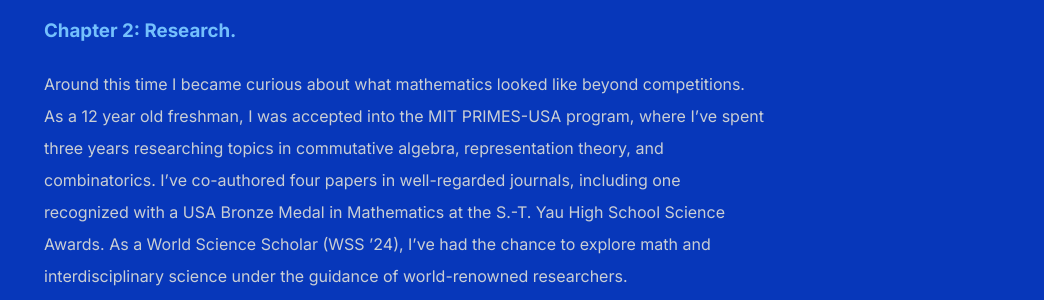
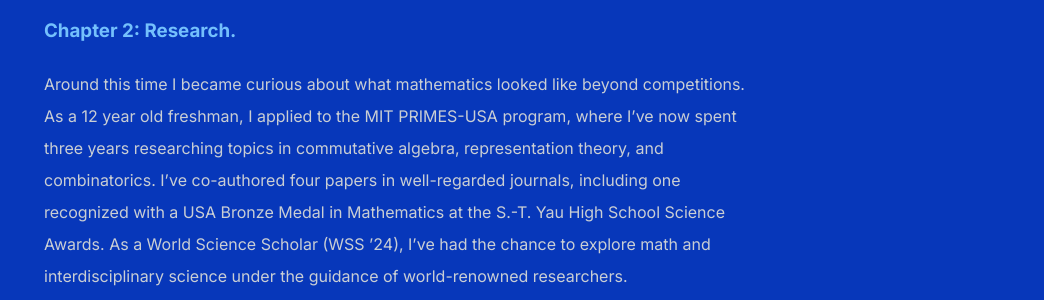
Before and after one commit to shihankanungo/shihankanungo.github.io, a Jekyll site: the page built from math.md, in a window 1280 px wide. Shown: the part 748-1048 px from the top of the page, without its empty margins (236-1280 px from the left). Built offline with Jekyll 4.4.1, drawn with Linux system fonts in a browser that asks for light colours.

Commit message:
Update math.md

```diff
--- a/math.md
+++ b/math.md
@@ -14,8 +14,8 @@
 It was an exciting time, filled with sharp puzzles and the joy of quick insight.
 
 ### Chapter 2: Research.
-Around this time I became curious about what mathematics looked like beyond competitions. As a 12 year old freshman, I was accepted into the MIT PRIMES-USA program, where
-I’ve spent three years researching topics in commutative algebra, representation theory, and combinatorics. I’ve co-authored four papers in well-regarded journals,
+Around this time I became curious about what mathematics looked like beyond competitions. As a 12 year old freshman, I applied to the MIT PRIMES-USA program, where
+I’ve now spent three years researching topics in commutative algebra, representation theory, and combinatorics. I’ve co-authored four papers in well-regarded journals,
 including one recognized with a USA Bronze Medal in Mathematics at the S.-T. Yau High School Science Awards. As a World Science Scholar (WSS ’24), I’ve had the chance to explore math and interdisciplinary science under the guidance of world-renowned researchers.
 
 ### Chapter 3: Balance.
```
